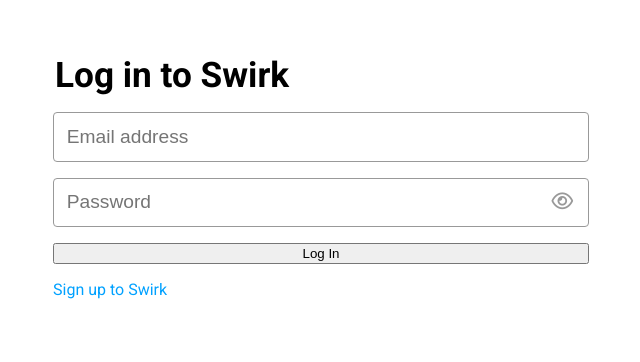
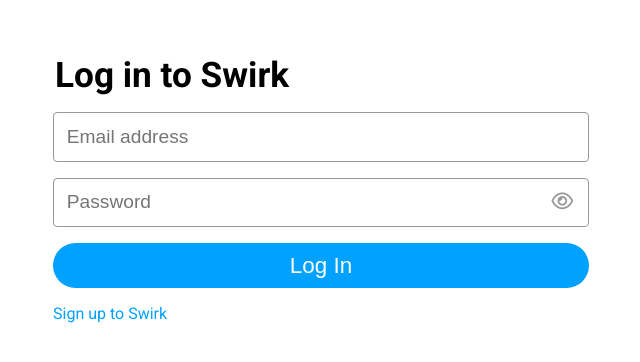
Before and after one commit to ZahariCheyrekov/swirk, a React (Create React App) app in the folder client/: page /login in a window 1280 px wide. Shown: the part 180-542 px from the top of the page, without its empty margins (319-959 px from the left). Built offline with nearby package versions, Linux system fonts and the light colour scheme; the HTML template or start-up script is replaced by a standard one.

Commit message:
Import button style

```diff
--- a/client/src/features/auth/components/Auth.scss
+++ b/client/src/features/auth/components/Auth.scss
@@ -1,4 +1,5 @@
 @import "../../../variables.scss";
+@import "../../../scss/button.module.scss";
 
 .main__auth {
   height: 100%;
```
